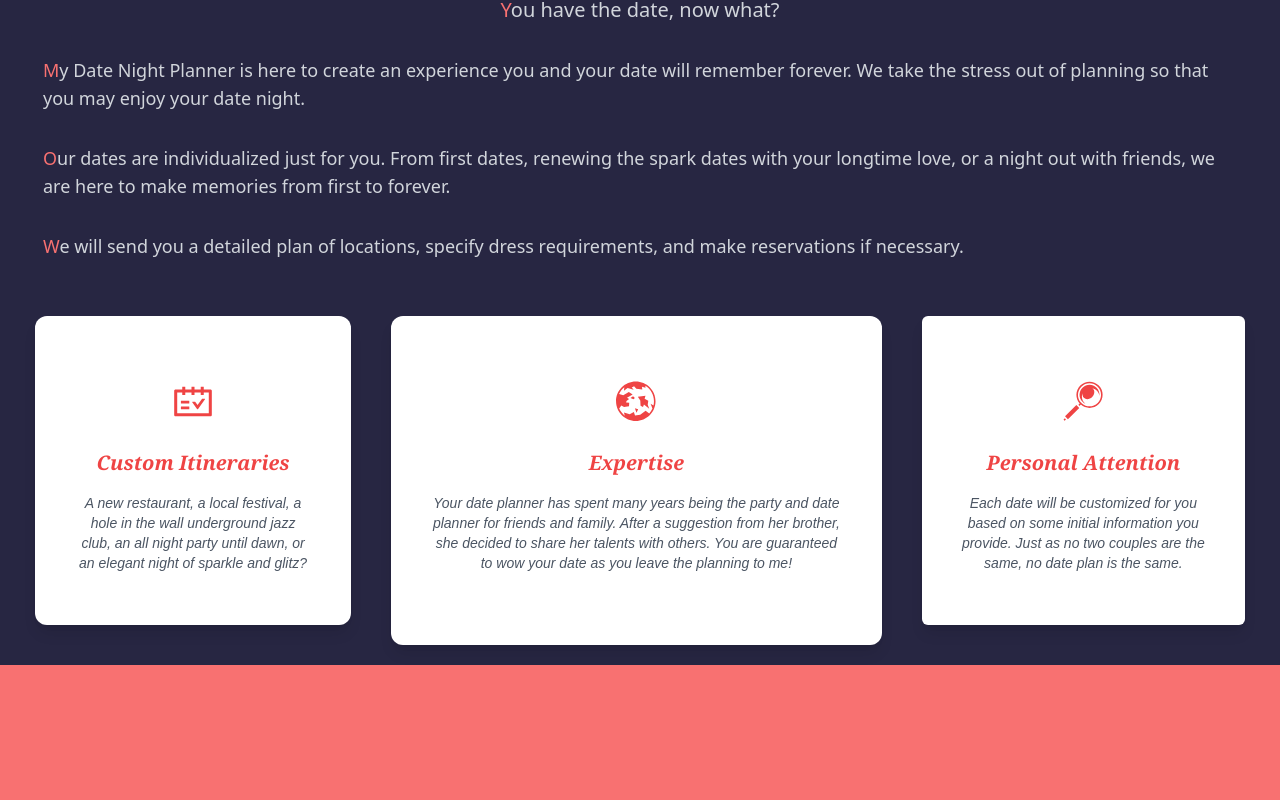
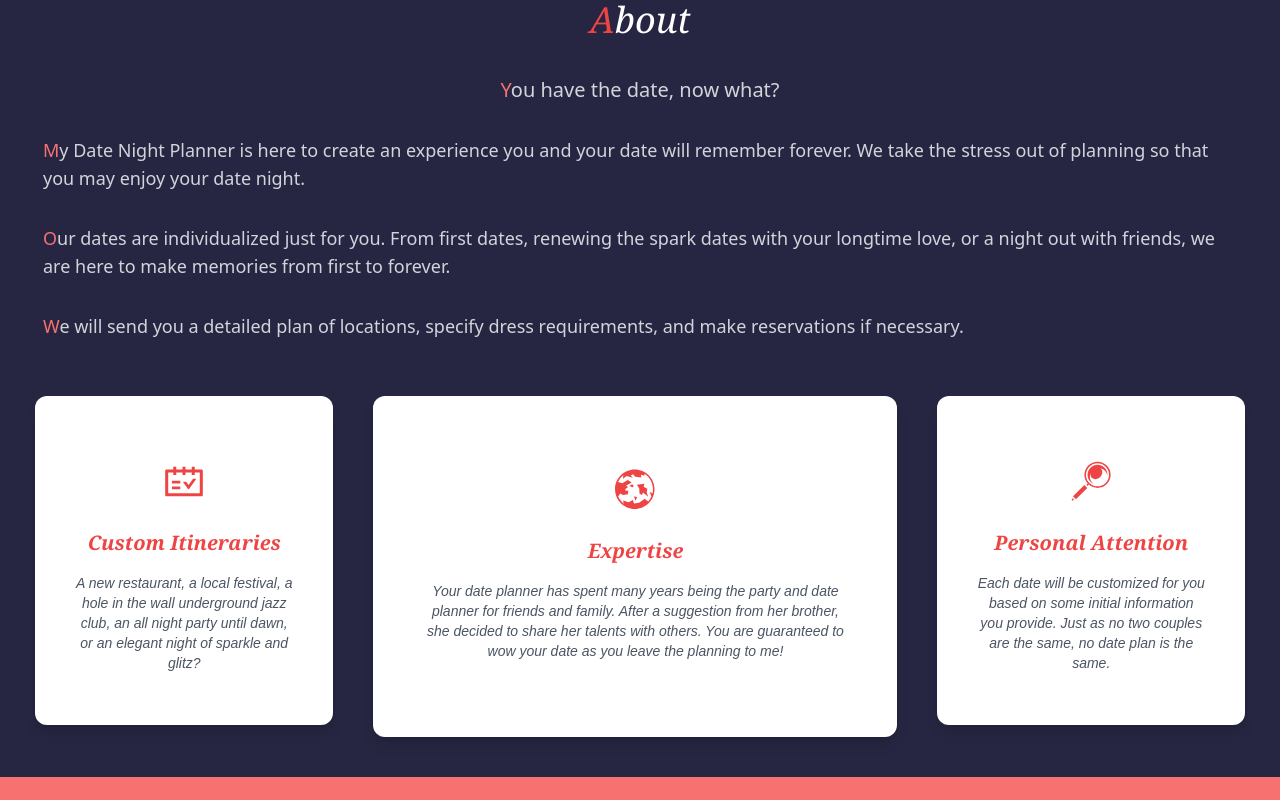
Before and after one commit to pie4fools/mydatenightplanner1, a React (Create React App) app: page / in a window 1280 px wide. Shown: the part 920-1720 px from the top of the page. Built offline with nearby package versions, Linux system fonts and the light colour scheme; the HTML template or start-up script is replaced by a standard one.

Commit message:
Added animations for aboutpage

```diff
--- a/src/components/Aboutpage.jsx
+++ b/src/components/Aboutpage.jsx
@@ -6,43 +6,102 @@ import { GiMagnifyingGlass, GiWorld } from 'react-icons/gi'
 const Aboutpage = () => {
 
     return (
-     <div>
-      <div>
+      <div className='text-white max-w-[1250px] mt-5 w-full mx-auto flex flex-col justify-center'>
         <motion.div
         initial={{
-            x: -200,
+            y: 200,
             opacity: 0,
         }}
         transition={{
-            duration: 1.7,
+            duration: 1,
         }}
-        whileInView={{ opacity: 1, x: 0 }}
+        whileInView={{ opacity: 1, y: 0 }}
         viewport={{ once:true }}
-        className='text-white max-w-[1250px] mt-5 w-full mx-auto flex flex-col justify-center'>
+        className=''>
+            <h2 className='text-white text-4xl font-thin px-7 text-center my-5 font-serif italic'><span className='text-red-500'>A</span>bout</h2>
+            </motion.div>
+            <motion.div
+        initial={{
+            y: 200,
+            opacity: 0,
+        }}
+        transition={{
+            duration: 1,
+        }}
+        whileInView={{ opacity: 1, y: 0 }}
+        viewport={{ once:true }}
+        className=''>
             <p className='text-gray-300 text-xl py-4 font-sans px-7 text-center'><span className='text-red-400'>Y</span>ou have the date, now what?</p>
+            </motion.div>
+            <motion.div
+        initial={{
+            y: 200,
+            opacity: 0,
+        }}
+        transition={{
+            duration: 1,
+        }}
+        whileInView={{ opacity: 1, y: 0 }}
+        viewport={{ once:true }}
+        className=''>
             <p className='text-gray-300 text-lg py-4 font-sans px-7'><span className='text-red-400'>M</span>y Date Night Planner is here to create an experience you and your date will remember forever.  We take the stress out of planning so that you may enjoy your date night.</p>
             <p className='text-gray-300 text-lg py-4 font-sans px-7'><span className='text-red-400'>O</span>ur dates are individualized just for you.  From first dates,  renewing the spark dates with your longtime love, or a night out with friends, we are here to make memories from first to forever.</p>
             <p className='text-gray-300 text-lg py-4 font-sans px-7'><span className='text-red-400'>W</span>e will send you a detailed plan of locations, specify dress requirements, and make reservations if necessary.</p>
-        </motion.div>
+            </motion.div>
         <div>
         <div className='lg:flex max-w-[1250px] align-center mx-auto justify-center'>
+        <motion.div
+        initial={{
+            y: 200,
+            opacity: 0,
+        }}
+        transition={{
+            duration: 1,
+        }}
+        whileInView={{ opacity: 1, y: 0 }}
+        viewport={{ once:true }}
+        className=''>
             <div className='text-center shadow-lg p-10 rounded-xl my-10 mx-5 align-center italic bg-white'>
                 <AiOutlineSchedule size={45} className='fill-red-500 hover:animate-pulse my-6 mx-auto w-[70px] pb-0.5 z-10'/>
                 <h3 className='text-red-500 text-xl font-bold font-serif pb-4'>Custom Itineraries</h3>
                 <p className='pb-3 text-sm text-gray-600'>A new restaurant, a local festival, a hole in the wall underground jazz club, an all night party until dawn, or an elegant night of sparkle and glitz?</p>
             </div>
-            <div className='text-center shadow-lg p-10 rounded-xl my-10 mb-5 mx-5 bg-white italic'>
+            </motion.div>
+            <motion.div
+        initial={{
+            y: 200,
+            opacity: 0,
+        }}
+        transition={{
+            duration: 1.5,
+        }}
+        whileInView={{ opacity: 1, y: 0 }}
+        viewport={{ once:true }}
+        className=''>
+            <div className='text-center shadow-lg p-12 rounded-xl my-10 mx-5 bg-white italic'>
                 <GiWorld size={45} className='fill-red-500 hover:animate-pulse my-6 mx-auto w-[70px] pb-0.5 z-10'/>
                 <h3 className='text-red-500 text-xl font-bold font-serif pb-4'>Expertise</h3>
                 <p className='pb-7 text-sm text-gray-600'>Your date planner has spent many years being the party and date planner for friends and family. After a suggestion from her brother, she decided to share her talents with others. You are guaranteed to wow your date as you leave the planning to me!</p>
             </div>
-            <div className='text-center shadow-lg p-10 rounded-md my-10 mx-5 bg-white italic align-center justify-center'>
+            </motion.div>
+            <motion.div
+        initial={{
+            y: 200,
+            opacity: 0,
+        }}
+        transition={{
+            duration: 2,
+        }}
+        whileInView={{ opacity: 1, y: 0 }}
+        viewport={{ once:true }}
+        className=''>
+            <div className='text-center shadow-lg p-10 rounded-xl my-10 mx-5 bg-white italic'>
                 <GiMagnifyingGlass size={45} className='fill-red-500 hover:animate-pulse my-6 mx-auto w-[70px] pb-0.5 z-10'/>
                 <h3 className='text-red-500 text-xl font-bold font-serif pb-4'>Personal Attention</h3>
                 <p className='pb-3 text-sm text-gray-600'>Each date will be customized for you based on some initial information you provide.   Just as no two couples are the same, no date plan is the same.</p>
             </div>
+            </motion.div>
         </div>
-    </div>
     </div>
     </div>
   )
--- a/src/components/Formpage.jsx
+++ b/src/components/Formpage.jsx
@@ -70,7 +70,7 @@ const Formpage = () => {
                   id="username"
                   name="username"
                   placeholder="Name"
-                  className="text-input w-full h-12 px-4 py-1 mb-1 rounded-r-md border border-gray-300 text-gray-800 rounded transition ease-in-out m-0 focus:text-gray-700 focus:bg-white focus:border-blue-500 focus:outline-none"
+                  className="text-input w-full h-12 px-4 py-1 rounded-r-md border border-gray-300 text-gray-800 rounded transition ease-in-out m-0 focus:text-gray-700 focus:bg-white focus:border-blue-500 focus:outline-none"
                   {...register("username", {
                     required: {
                       value: true,
```
